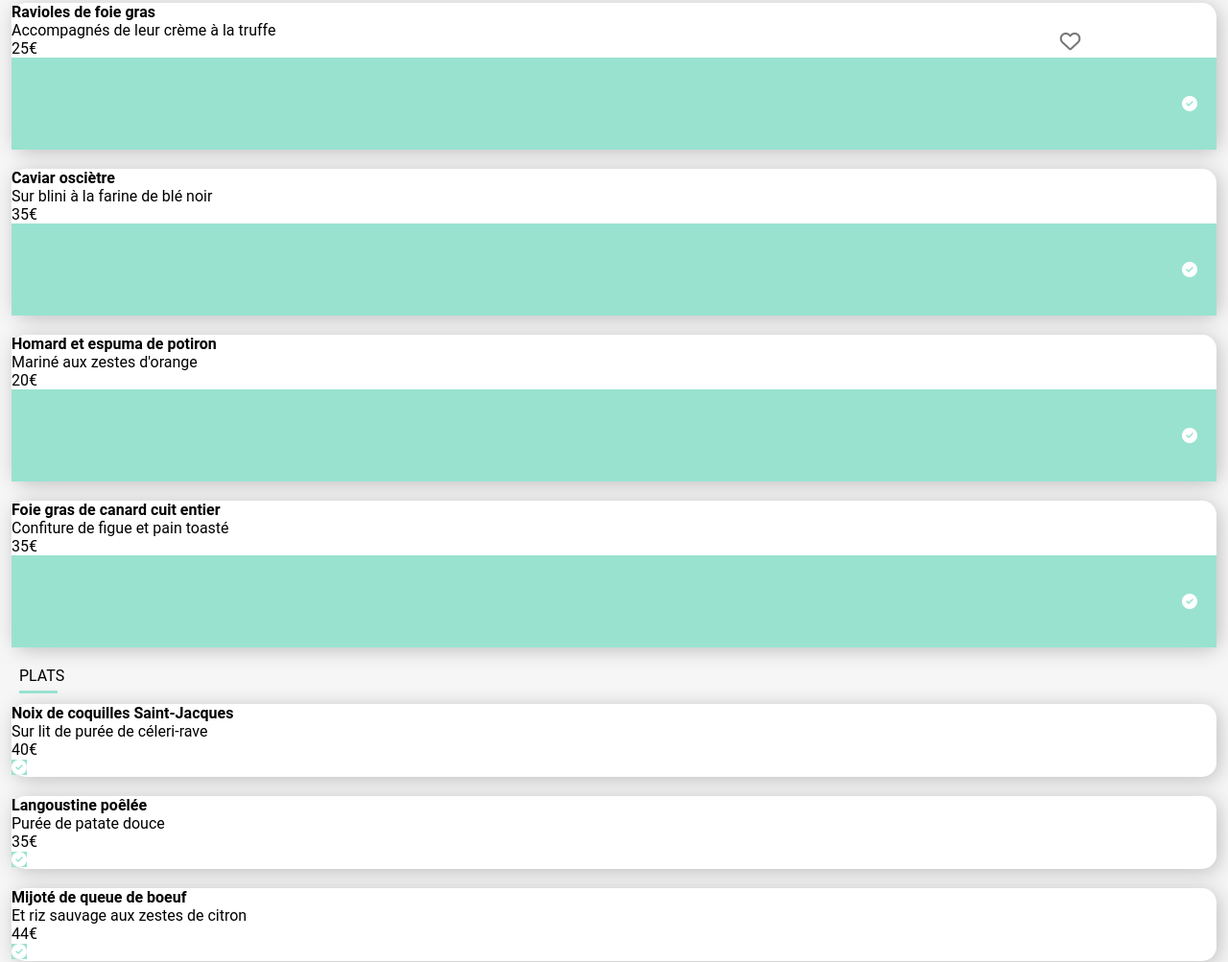
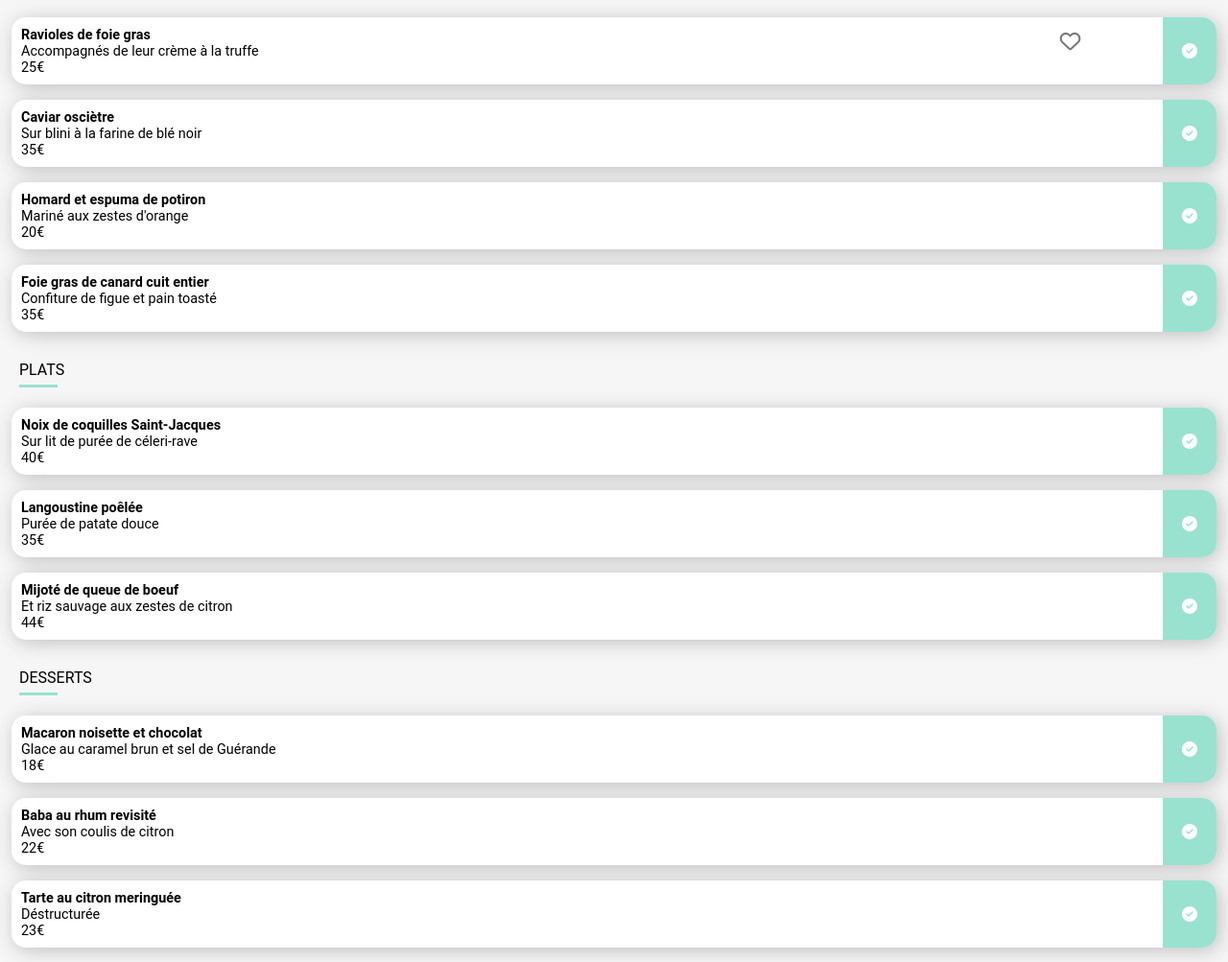
Before and after one commit to Ireneripo/IreneRiportella_3_20122020, a website: page lanoteenchantee.html in a window 1280 px wide. Shown: the part 1102-2105 px from the top of the page at 96% size. Drawn offline with Linux system fonts and the light colour scheme; a web font is replaced by a local one.

Commit message:
fix structure html menus

```diff
--- a/lanoteenchantee.html
+++ b/lanoteenchantee.html
@@ -18,86 +18,107 @@
     </header>
         <main id=backgroundmenu>
             <img id="background-image" src="images/restaurants/stil-u2Lp8tXIcjw-unsplash.jpg" alt="Restaurant La note enchantée">
+
             <section id="menudetail">
                 <h1 class="main__title">La note enchantée</h1>
                 <i class="far heart fa-heart"></i>
                 <i class="fas heart-full fa-heart"></i>
 
-                <article id="entrees">
-                    <h2 class="entrees__title">Entrées</h2>
-                        <div class="entree">
+                <article id="entrees" class="menu">
+                    <h2 class="menu__title">Entrées</h2>
+                    <div class="option1">
+                        <div class="menu__content">
                             <h3>Ravioles de foie gras</h3>
                             <p>Accompagnés de leur crème à la truffe</p>
                             <p>25€</p>
+                        </div>
                         <i class="fas check fa-check-circle"></i>
                     </div>
 
-                        <div class="entree">
+                    <div class="option2">
+                        <div class="menu__content">
                             <h3>Caviar osciètre</h3>
                             <p>Sur blini à la farine de blé noir</p>
                             <p>35€</p>
+                        </div>
                         <i class="fas check fa-check-circle"></i>
                     </div>
 
-                        <div class="entree">
+                    <div class="option3">
+                        <div class="menu__content">
                             <h3>Homard et espuma de potiron</h3>
                             <p>Mariné aux zestes d'orange</p>
                             <p>20€</p>
+                        </div>
                         <i class="fas check fa-check-circle"></i>
                     </div>
 
-                        <div class="entree">
+                    <div class="option4">
+                        <div class="menu__content">
                             <h3>Foie gras de canard cuit entier</h3>
                             <p>Confiture de figue et pain toasté</p>
                             <p>35€</p>
+                        </div>
                         <i class="fas check fa-check-circle"></i>
                     </div>
                 </article>
 
-                <article id="plats">
-                    <h2 class="plats__title">Plats</h2>
-                    <div class="plat">
+                <article id="plats" class="menu">
+                    <h2 class="menu__title">Plats</h2>
+                    <div class="option1">
+                        <div class="menu__content">
                             <h3>Noix de coquilles Saint-Jacques</h3>
                             <p>Sur lit de purée de céleri-rave</p>
                             <p>40€</p>
+                        </div>
                         <i class="fas check fa-check-circle"></i>
                     </div>
 
-                    <div class="plat">
+                    <div class="option2">
+                        <div class="menu__content">
                             <h3>Langoustine poêlée</h3>
                             <p>Purée de patate douce</p>
                             <p>35€</p>
+                        </div>
                         <i class="fas check fa-check-circle"></i>
                     </div>
 
-                    <div class="plat">
+                    <div class="option3">
+                        <div class="menu__content">
                             <h3>Mijoté de queue de boeuf</h3>
                             <p>Et riz sauvage aux zestes de citron</p>
                             <p>44€</p>
+                        </div>
                         <i class="fas check fa-check-circle"></i>
                     </div>
                 </article>
 
-                <article id="desserts">
-                    <h2 class="desserts__title">Desserts</h2>
-                    <div class="dessert">
+                <article id="desserts" class="menu">
+                    <h2 class="menu__title">Desserts</h2>
+                    <div class="option1">
+                        <div class="menu__content">
                             <h3>Macaron noisette et chocolat</h3>
                             <p>Glace au caramel brun et sel de Guérande</p>
                             <p>18€</p>
+                        </div>
                         <i class="fas check fa-check-circle"></i>
                     </div>
 
-                    <div class="dessert">
+                    <div class="option2">
+                        <div class="menu__content">
                             <h3>Baba au rhum revisité</h3>
                             <p>Avec son coulis de citron</p>
                             <p>22€</p>
+                        </div>
                         <i class="fas check fa-check-circle"></i>
                     </div>
 
-                    <div class="dessert">
+                    <div class="option3">
+                        <div class="menu__content">
                             <h3>Tarte au citron meringuée</h3>
                             <p>Déstructurée</p>
                             <p>23€</p>
+                        </div>
                         <i class="fas check fa-check-circle"></i>
                     </div>
                 </article>
--- a/sass/main.scss
+++ b/sass/main.scss
@@ -267,12 +267,12 @@ header {
   font-size: 1.35rem;
   margin: 25px 20px;
 }
-#entrees {
-  & .entrees__title {
+.menu {
+  & .menu__title {
     text-transform: uppercase;
     font-size: 1rem;
     font-weight: initial;
-    margin-left: 20px;
+    margin: 30px 20px;
     position: relative;
     &::before {
       content: "";
@@ -283,80 +283,37 @@ header {
       border-bottom: 3px solid $color-tertiary;
     }
   }
-  & .entree h3,
-  p {
-    font-size: 1rem;
-  }
-  & .check {
-    color: $color-textlight;
-    font-weight: bold;
-    background-color: $color-tertiary;
-    padding: 40px 20px;
+  & .option1,
+  .option2,
+  .option3,
+  .option4 {
+    height: 50px;
+    background: #ffffff;
+    margin: 16px 12px;
+    padding: 10px 0;
+    border-radius: 15px;
+    @include box-shadow;
     display: flex;
-    justify-content: flex-end;
-  }
-}
-#plats {
-  & .plats__title {
-    text-transform: uppercase;
-    font-size: 1rem;
-    font-weight: initial;
-    margin-left: 20px;
-    position: relative;
-    &::before {
-      content: "";
-      position: absolute;
-      width: 40px;
-      height: 25px;
-      left: 0%;
-      border-bottom: 3px solid $color-tertiary;
+    justify-content: space-between;
+    text-overflow: elipsis;
+    & .check {
+      color: $color-textlight;
+      background-color: $color-tertiary;
+      font-weight: bold;
+      align-self: center;
+      padding: 27px 20px;
+      border-top-right-radius: 15px;
+      border-bottom-right-radius: 15px;
     }
   }
-  & .plat h3,
-  p {
-    font-size: 1rem;
-  }
-  & .check {
-    color: $color-textlight;
-    background-color: $color-tertiary;
-    font-weight: bold;
-  }
-}
-#desserts {
-  & .desserts__title {
-    text-transform: uppercase;
-    font-size: 1rem;
-    font-weight: initial;
-    margin-left: 20px;
-    position: relative;
-    &::before {
-      content: "";
-      position: absolute;
-      width: 40px;
-      height: 25px;
-      left: 0%;
-      border-bottom: 3px solid $color-tertiary;
+  & .menu__content {
+    & h3,
+    p {
+      font-size: 0.9rem;
+      margin-left: 10px;
+      text-overflow: ellipsis;
     }
   }
-  & .dessert h3,
-  p {
-    font-size: 1rem;
-  }
-  & .check {
-    color: $color-textlight;
-    background-color: $color-tertiary;
-    font-weight: bold;
-  }
-}
-.entree,
-.plat,
-.dessert {
-  background: #ffffff;
-  margin: 20px 12px;
-  padding: 0px;
-  border-radius: 15px;
-  @include box-shadow;
-  text-overflow: ellipsis;
 }
 #btn--commander {
   cursor: pointer;
```
Also changed, not shown: alafrancaise.html (+34 -15 lines), index.html (+4 -4 lines), lapalettedugout.html (+35 -17 lines), ledelicedessens.html (+34 -15 lines), css/style.css, 1 other file. Lines whose indentation alone changed are shown as unchanged.
